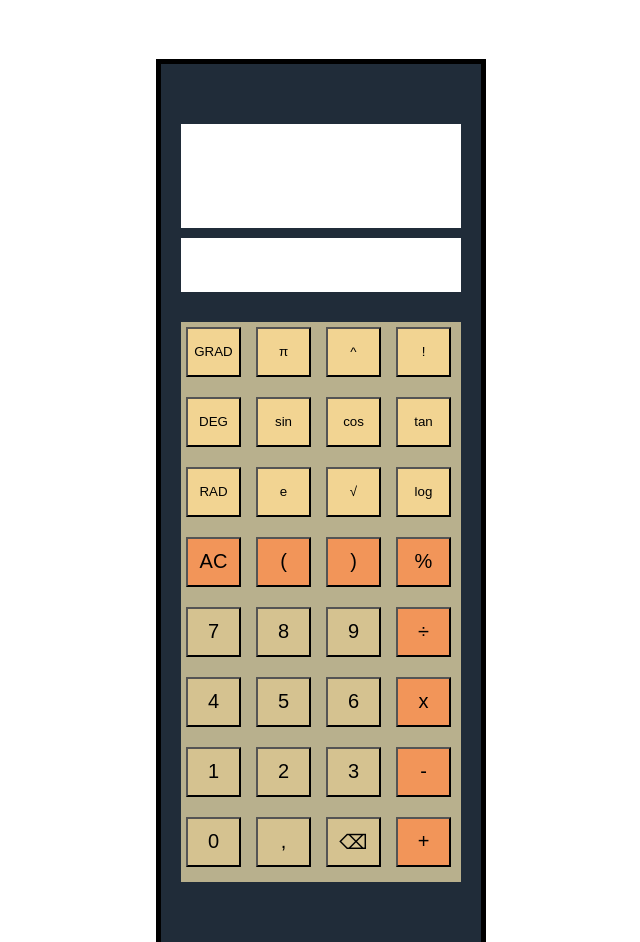
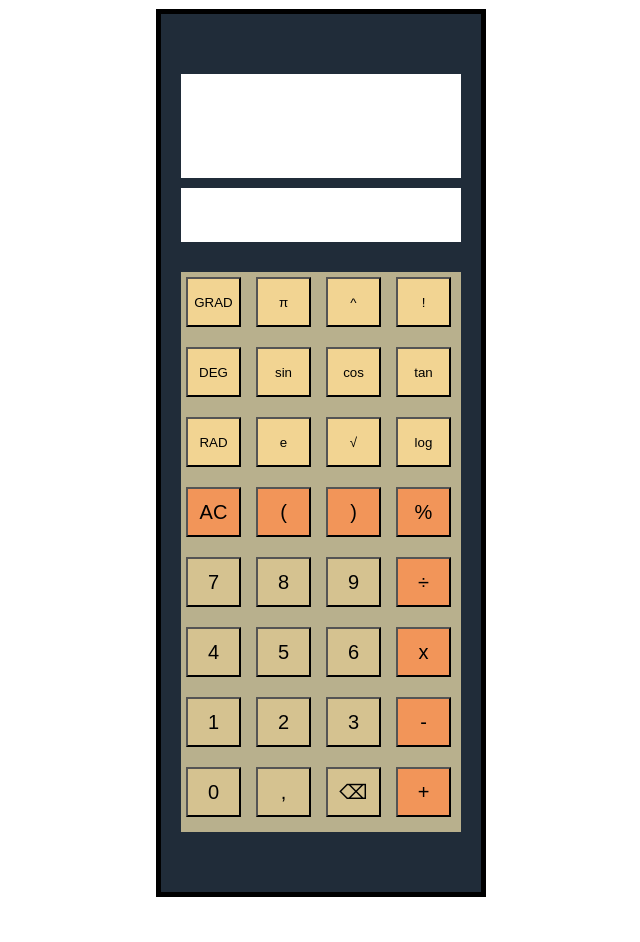
Before and after one commit to NtonyDev/Calcolatrice, a plain HTML site: page index.html in a window 1280 px wide. Shown: the top 942 px of the page, without its empty margins (319-959 px from the left). After the commit the page ends 905 px from the top, so only its background shows below. Drawn offline with nearby package versions, Linux system fonts and the light colour scheme.

Commit message:
fixed top position

```diff
--- a/style.css
+++ b/style.css
@@ -9,7 +9,7 @@ body {
     width:auto;
     height: auto;
     margin:auto;
-    margin-top: 4%;
+    margin-top: 1px;
     border: 5px solid black;
 }
 
```
